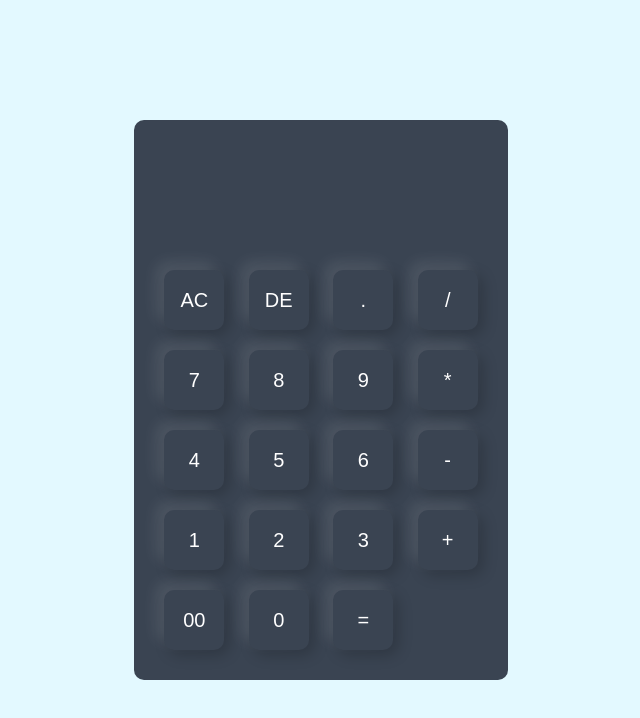
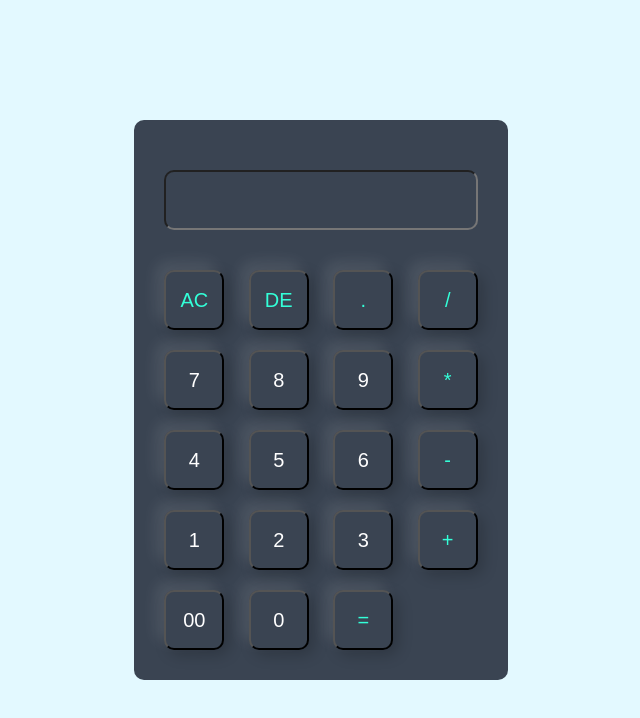
Before and after one commit to aristotlelavayna/Simple-Calculator, a plain HTML site: page index.html in a window 1280 px wide. Shown: the whole page, without its empty margins (319-959 px from the left). Drawn offline with Linux system fonts and the light colour scheme.

Commit message:
styling update

```diff
--- a/css/style.css
+++ b/css/style.css
@@ -21,7 +21,7 @@
 }
 
 .calculator form input {
-    border: 0;
+    /*border: 0;*/
     outline: 0;
     width: 60px;
     height: 60px;
@@ -47,6 +47,10 @@ form .display input {
     box-shadow: none;
 }
 
-form input .equal {
+form input.equal {
     width: 145px;
 }
+
+form input.operator {
+    color: #33ffd8;
+}
--- a/index.html
+++ b/index.html
@@ -14,33 +14,33 @@
                 <input type="text" name="display">
             </div>
             <div>
-                <input type="button" value="AC">
-                <input type="button" value="DE">
-                <input type="button" value=".">
-                <input type="button" value="/">
+                <input class="operator" type="button" value="AC" onclick="display.value = ''">
+                <input class="operator" type="button" value="DE" onclick="display.value = display.value.toString().slice(0,-1)">
+                <input class="operator" type="button" value="." onclick="display.value += '.'">
+                <input class="operator" type="button" value="/" onclick="display.value += '/'">
             </div>
             <div>
-                <input type="button" value="7">
-                <input type="button" value="8">
-                <input type="button" value="9">
-                <input type="button" value="*">
+                <input type="button" value="7" onclick="display.value += '7'">
+                <input type="button" value="8" onclick="display.value += '8'">
+                <input type="button" value="9" onclick="display.value += '9'">
+                <input class="operator" type="button" value="*" onclick="display.value += '*'">
             </div>
             <div>
-                <input type="button" value="4">
-                <input type="button" value="5">
-                <input type="button" value="6">
-                <input type="button" value="-">
+                <input type="button" value="4" onclick="display.value += '4'">
+                <input type="button" value="5" onclick="display.value += '5'">
+                <input type="button" value="6" onclick="display.value += '6'">
+                <input class="operator" type="button" value="-" onclick="display.value += '-'">
             </div>
             <div>
-                <input type="button" value="1">
-                <input type="button" value="2">
-                <input type="button" value="3">
-                <input type="button" value="+">
+                <input type="button" value="1" onclick="display.value += '1'">
+                <input type="button" value="2" onclick="display.value += '2'">
+                <input type="button" value="3" onclick="display.value += '3'">
+                <input class="operator" type="button" value="+" onclick="display.value += '+'">
             </div>
             <div>
-                <input type="button" value="00">
-                <input type="button" value="0">
-                <input type="button" value="=" class="equal">
+                <input type="button" value="00" onclick="display.value += '00'">
+                <input type="button" value="0" onclick="display.value += '0'">
+                <input class="operator" type="button" value="=" class="equal" onclick="display.value = eval(display.value)">
             </div>
         </form>
     </div>
```
